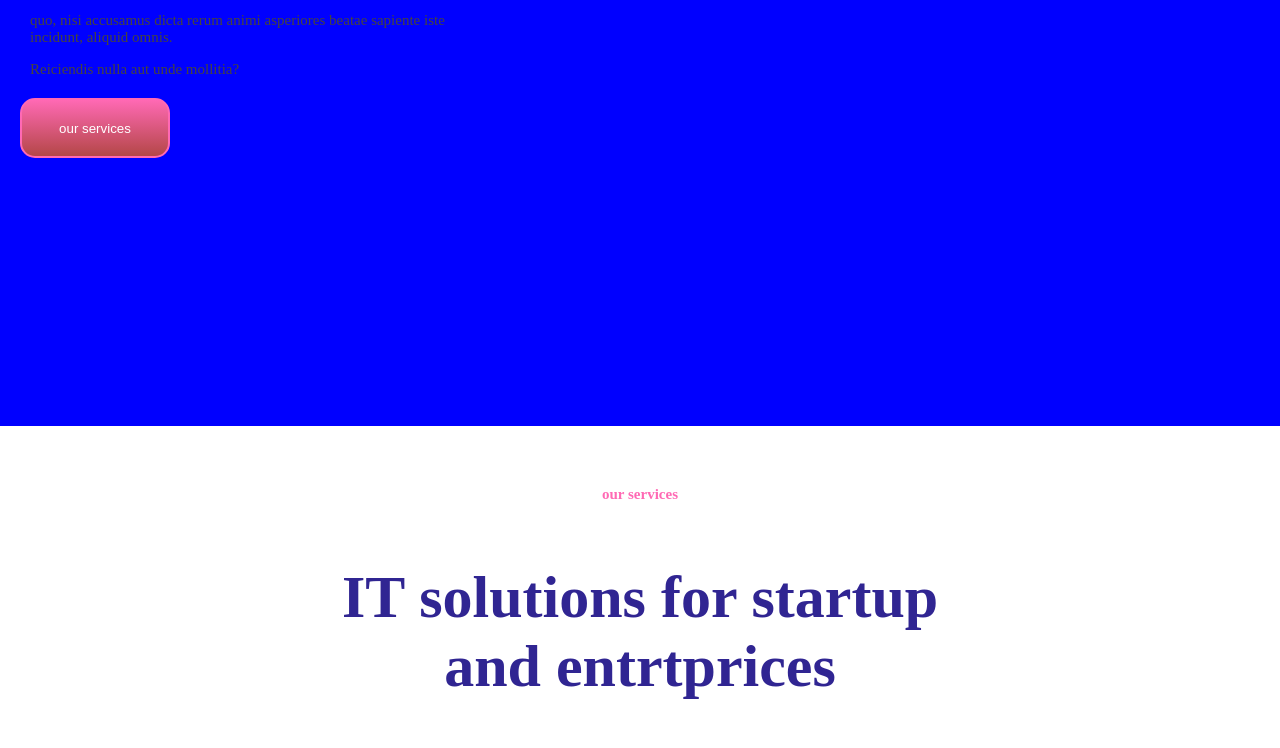
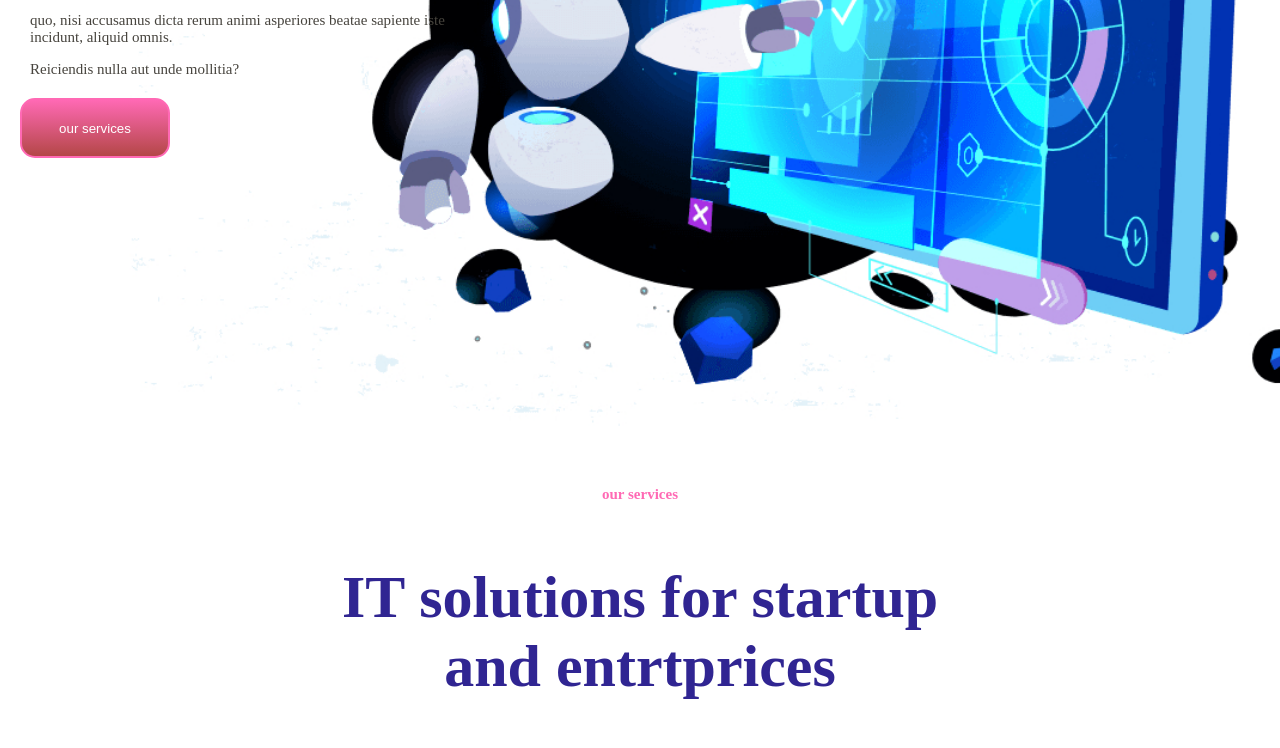
Before and after one commit to biomedicalgy/ah, a plain HTML site: page index.html in a window 1280 px wide. Shown: the part 374-1122 px from the top of the page. Drawn offline with Linux system fonts and the light colour scheme.

Commit message:
Update style.css

```diff
--- a/style.css
+++ b/style.css
@@ -13,7 +13,8 @@
     box-sizing: border-box;
 }
 .header{ background-image: url("1.jpg");
-    background:blue;
+    background-color: rgb(36, 47, 58);
+
 
 background-position: center;
 background-size: cover;
```
